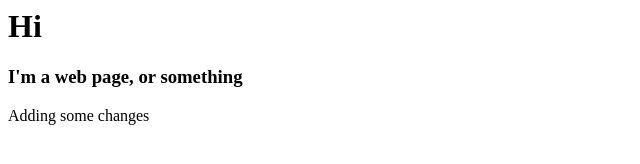
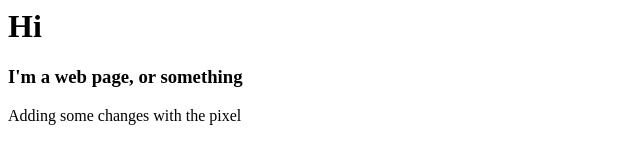
Before and after one commit to archaeogeek/stack_greeter, a plain HTML site: page aboutus.html in a window 1280 px wide. Shown: the whole page, without its empty margins (0-640 px from the left). Drawn offline with Linux system fonts and the light colour scheme.

Commit message:
Making a change with the pixel to ensure I can commit changes back to github with ssh

```diff
--- a/aboutus.html
+++ b/aboutus.html
@@ -5,6 +5,6 @@
 	<body>
 	<h1>Hi</h1>
 		<h3>I'm a web page, or something</h3>
-		<p>Adding some changes</p>
+		<p>Adding some changes with the pixel</p>
 	</body>
 </html>
```
